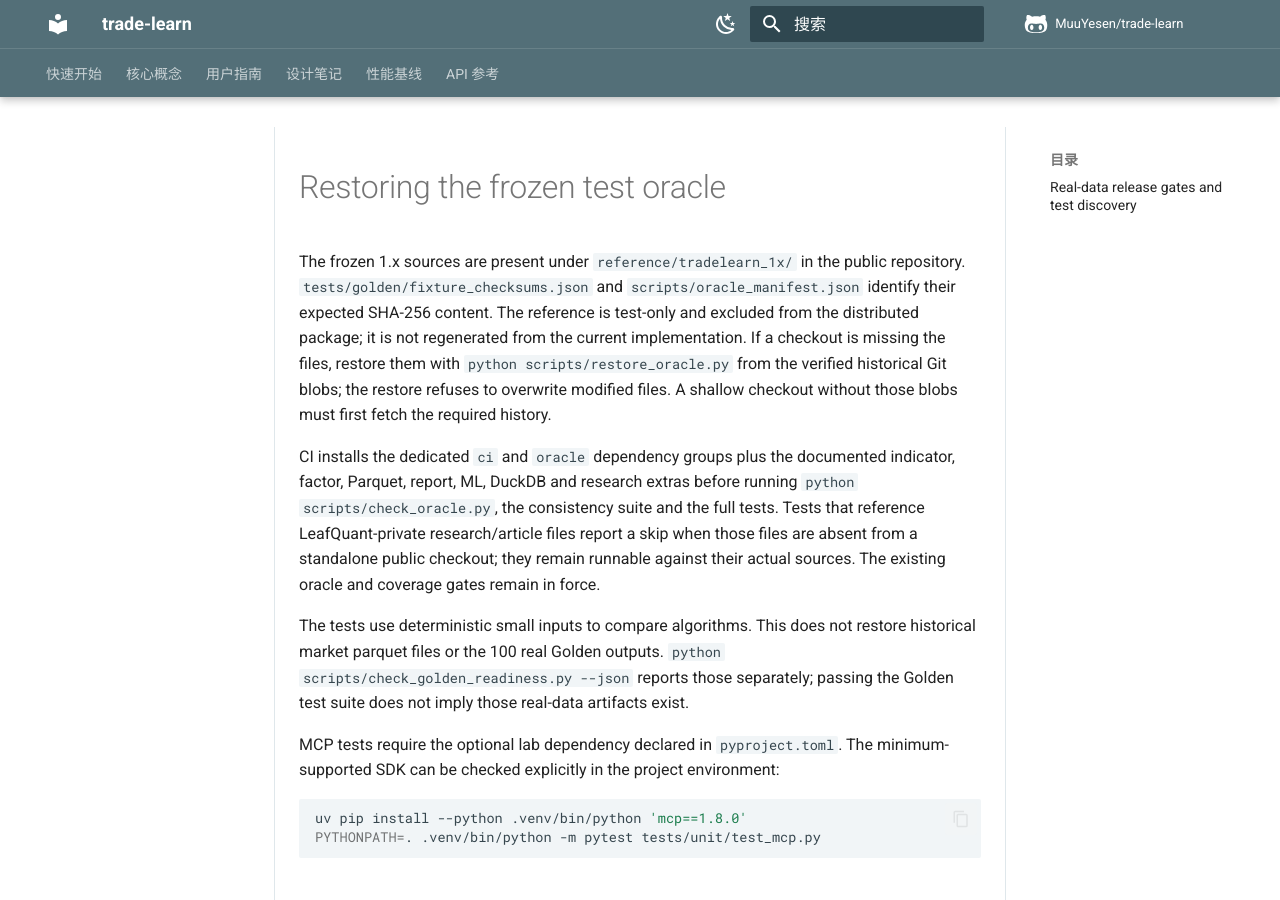
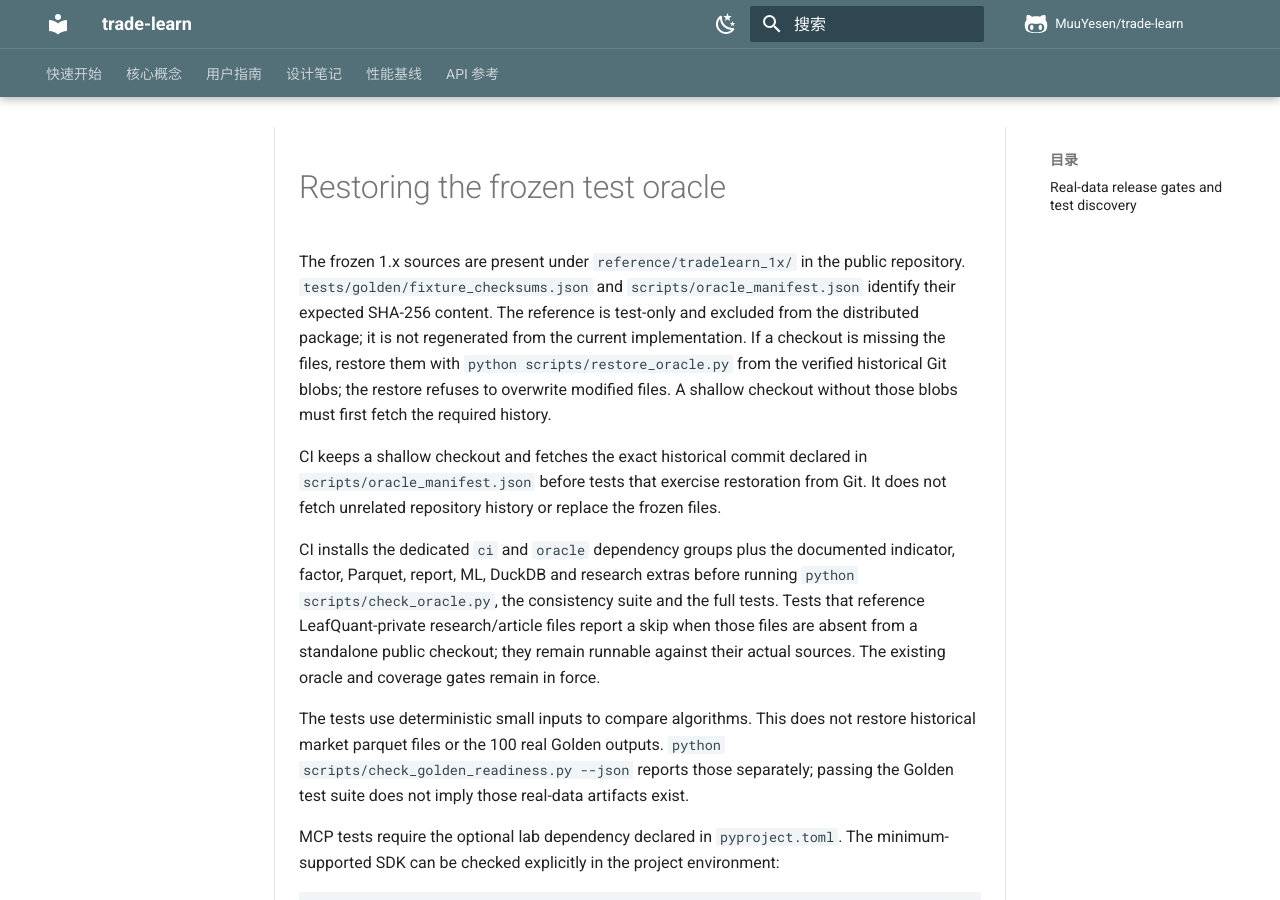
Before and after one commit to MuuYesen/trade-learn, an MkDocs documentation site: the page built from docs/internals/oracle-recovery.md, in a window 1280 px wide and 900 px high. Built offline with MkDocs 1.6.1 and Material for MkDocs 9.7.7, drawn with Linux system fonts in a browser that asks for light colours; comment, search, counter and statistics services are not loaded.

Commit message:
Fetch pinned oracle revision in shallow CI checkouts

```diff
--- a/docs/internals/oracle-recovery.md
+++ b/docs/internals/oracle-recovery.md
@@ -8,6 +8,10 @@ regenerated from the current implementation. If a checkout is missing the files,
 restore them with `python scripts/restore_oracle.py` from the verified historical
 Git blobs; the restore refuses to overwrite modified files. A shallow checkout
 without those blobs must first fetch the required history.
+
+CI keeps a shallow checkout and fetches the exact historical commit declared in
+`scripts/oracle_manifest.json` before tests that exercise restoration from Git.
+It does not fetch unrelated repository history or replace the frozen files.
 
 CI installs the dedicated `ci` and `oracle` dependency groups plus the documented
 indicator, factor, Parquet, report, ML, DuckDB and research extras before running
```
Also changed, not shown: 1 other file.
